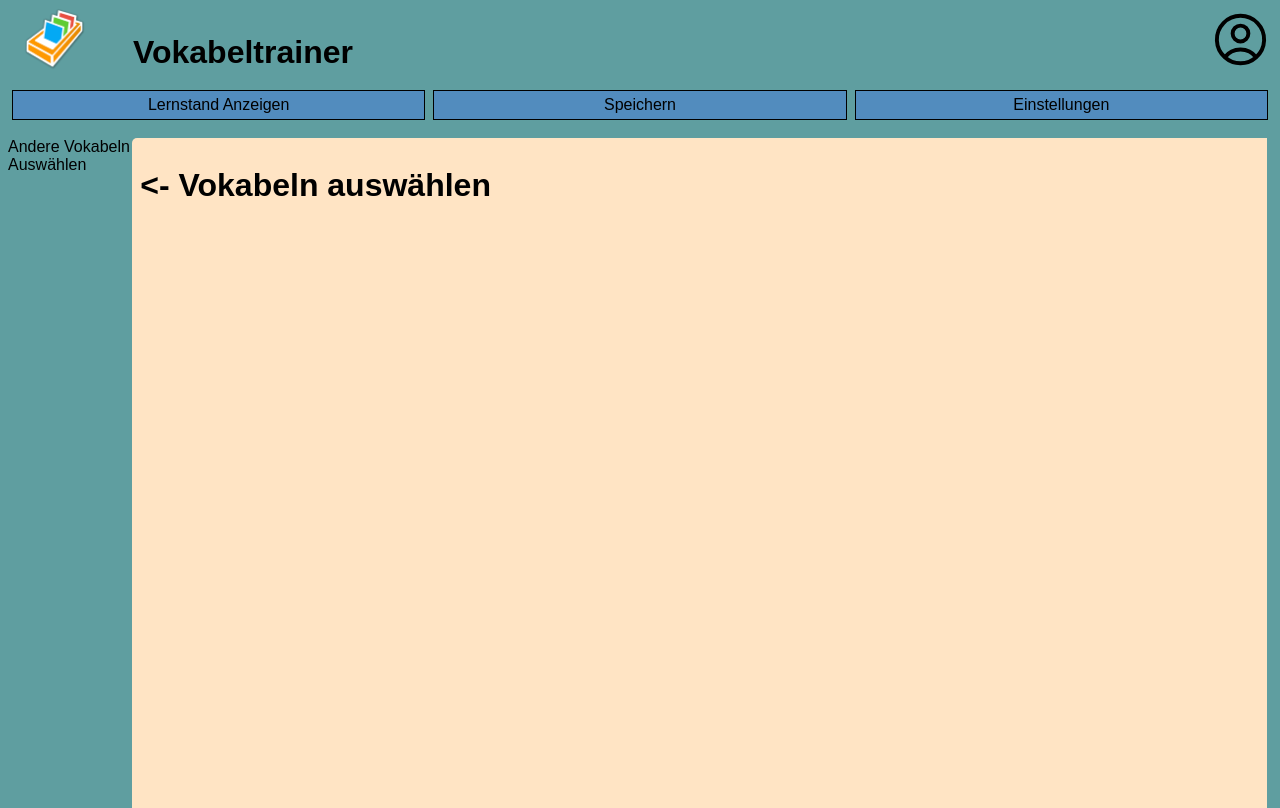
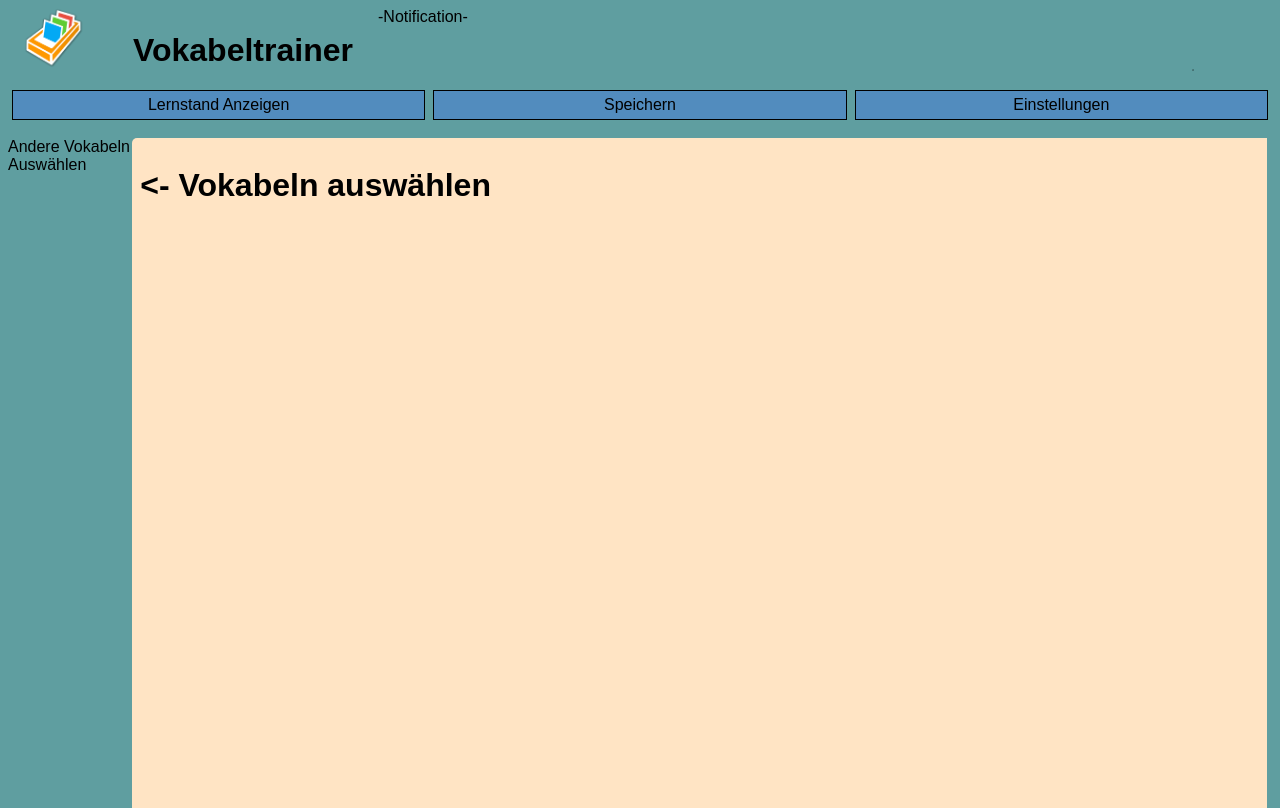
Before and after one commit to CVLgithub/CVLgithub.github.io, a PHP site: page /pages/trainer.html in a window 1280 px wide. Run offline with PHP 8.4, Linux system fonts and the light colour scheme.

Commit message:
changed header

```diff
--- a/pages/trainer.html
+++ b/pages/trainer.html
@@ -15,6 +15,7 @@
           <!-- <img src="img/logo.png" alt="logo"> -->
         </div>
         <h1 id="Title">Vokabeltrainer</h1>
+        <div id="notifyHeader">-Notification-</div>
         <div id="userIcon" onclick="viewUser()"></div>
       </div>
       <div id="bar">
--- a/resources/stylesheet.css
+++ b/resources/stylesheet.css
@@ -187,7 +187,7 @@ html, body
 #header{
    display: grid;
    height: 90%;
-   grid-template-columns: 110px 300px;
+   grid-template-columns: 110px 260px auto 78px;
    width: 100%;
 }
 
```
